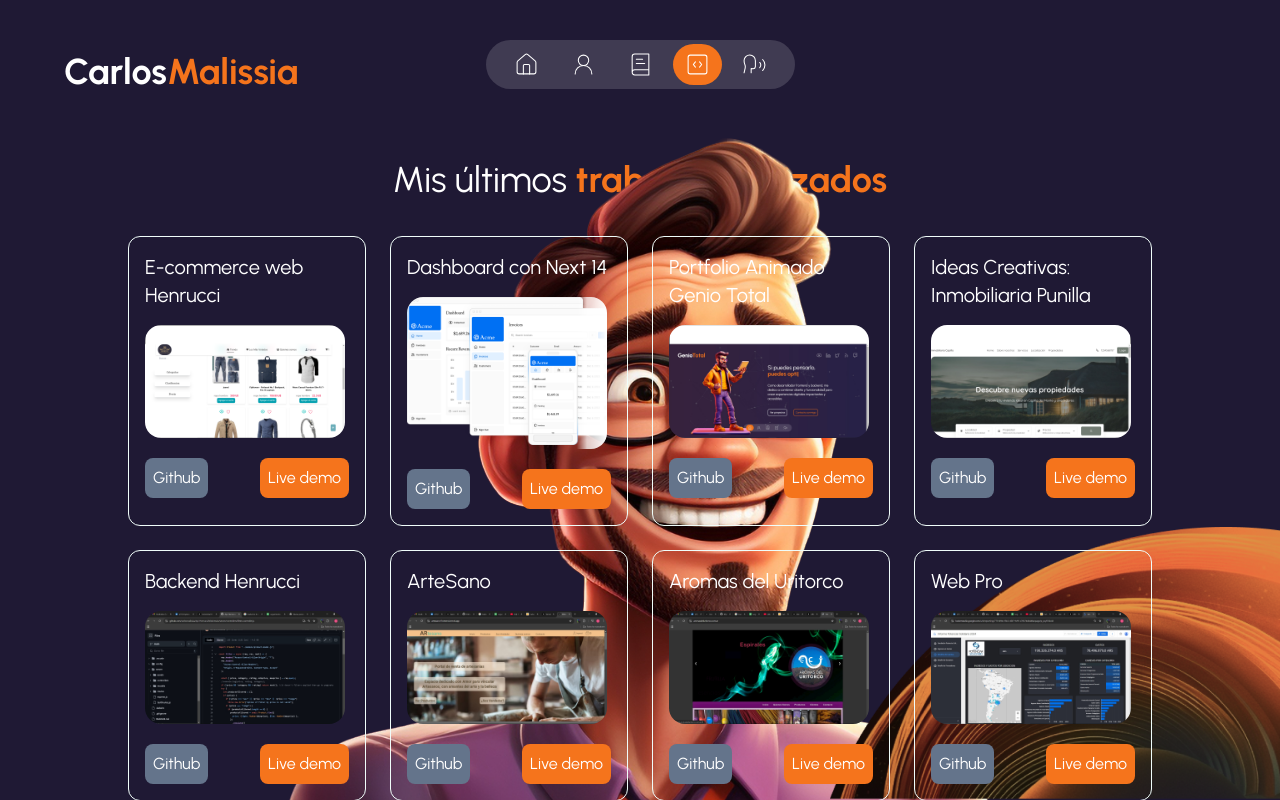
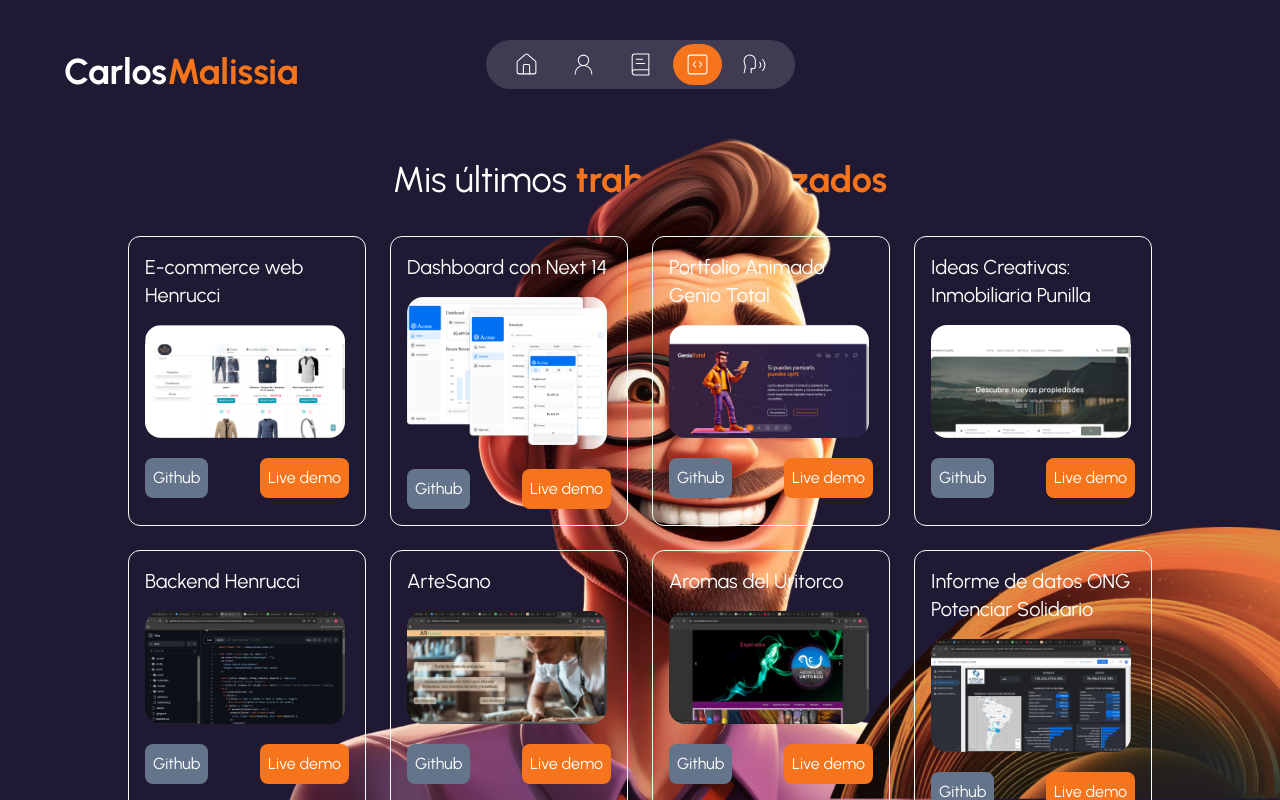
Before and after one commit to carlosmalissia/MyPortfolio, a Next.js app: page /portfolio in a window 1280 px wide. Shown: the top 800 px of the page. Built offline with nearby package versions, Linux system fonts and the light colour scheme.

Commit message:
Update data.tsx

```diff
--- a/data.tsx
+++ b/data.tsx
@@ -239,7 +239,7 @@ export const dataPortfolio = [
     },
     {
         id: 8,
-        title: "Web Pro",
+        title: "Informe de datos ONG Potenciar Solidario",
         image: "/reporteONG.jpg",
         urlGithub: "https://lookerstudio.google.com/u/0/reporting/7731b9ec-f8c2-4f47-9c95-c78374db448a/page/p_pvyl35kold",
         urlDemo: "https://lookerstudio.google.com/u/0/reporting/7731b9ec-f8c2-4f47-9c95-c78374db448a/page/p_pvyl35kold",
```
